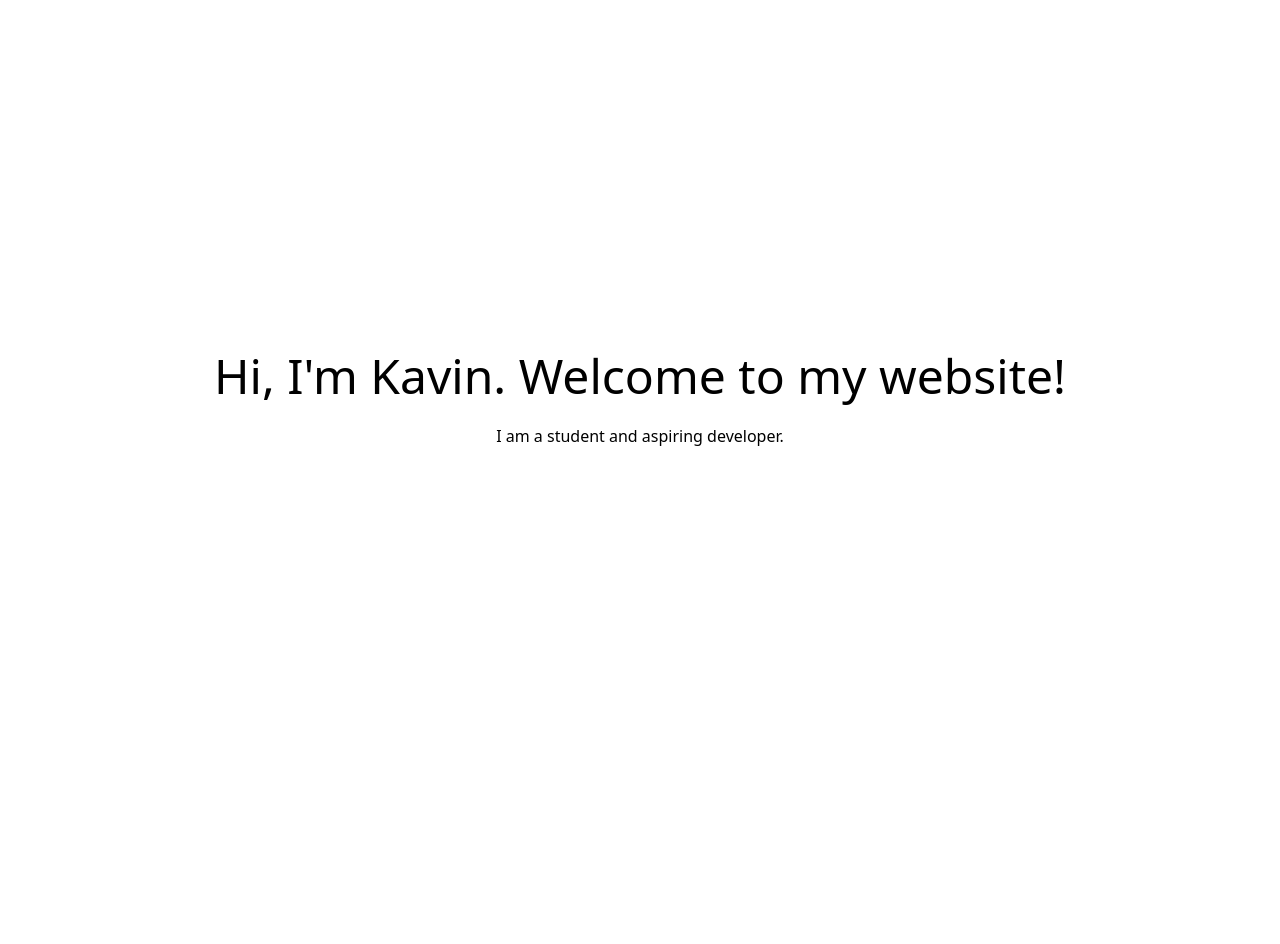
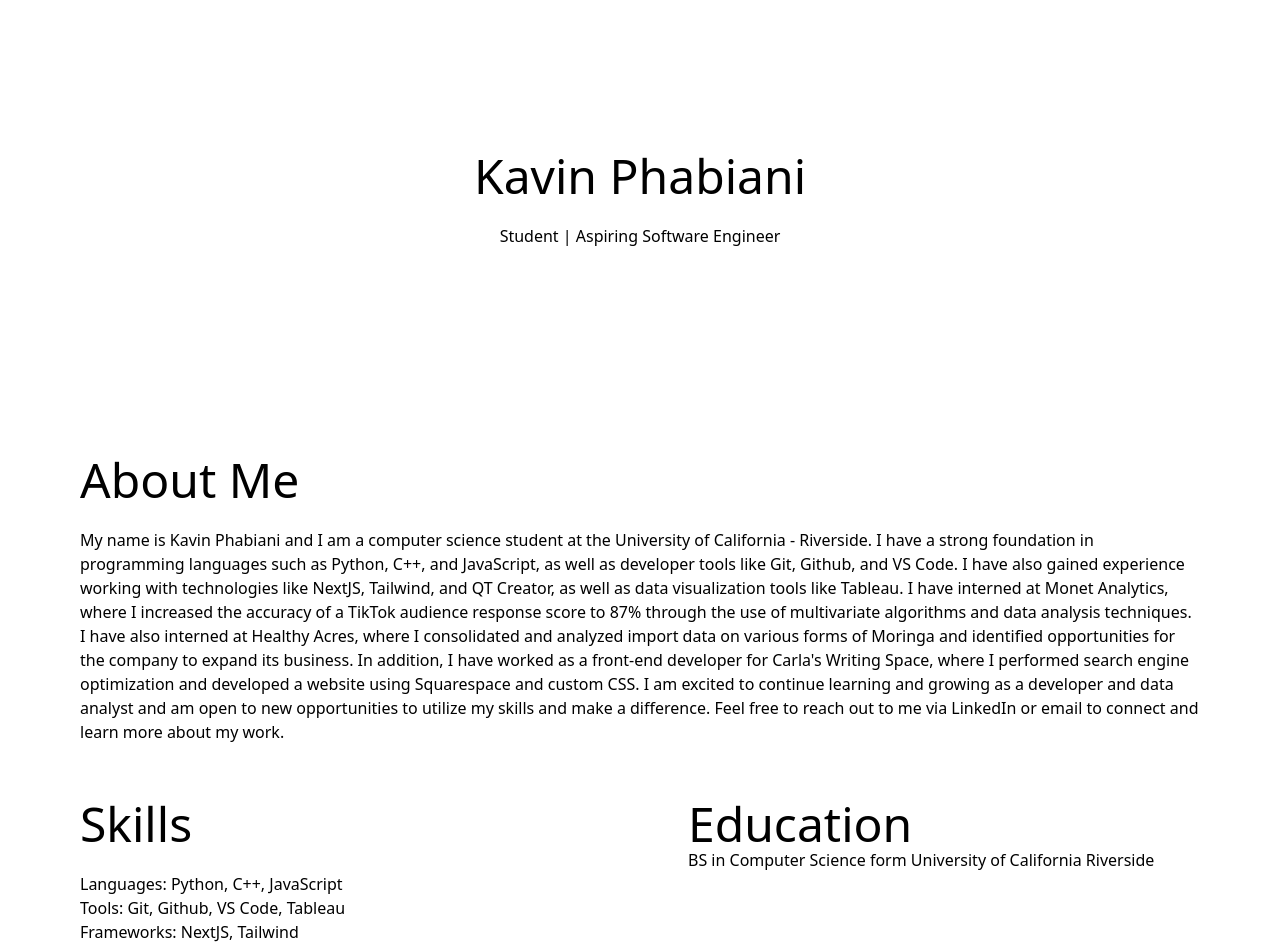
Before and after one commit to kavinphab/kavinphabiani, a React (Create React App) app: page / in a window 1280 px wide. Before the commit the page ends 800 px from the top, so only its background shows below. Built offline with nearby package versions, Linux system fonts and the light colour scheme.

Commit message:
added first iteration of about and skills

```diff
--- a/src/App.js
+++ b/src/App.js
@@ -1,9 +1,16 @@
 import React from 'react';
 import Landing from './Components/landing';
+import About from './Components/About';
+import Skills from './Components/Skills';
 function App()
 {
   return (
+    <div>
       <Landing />
+      <About />
+      <Skills />
+    </div>
+
 
   );
 }
--- /dev/null
+++ b/src/Components/About.js
@@ -0,0 +1,15 @@
+import React from 'react';
+
+const About = () => {
+    return (
+        <div className=' w-full h-[50vh] flex justify-start items-center p-20' >
+            <div >
+                <h1 className='text-5xl'>About Me</h1>
+                <br/>
+                <p className='flex justify-center'>My name is Kavin Phabiani and I am a computer science student at the University of California - Riverside. I have a strong foundation in programming languages such as Python, C++, and JavaScript, as well as developer tools like Git, Github, and VS Code. I have also gained experience working with technologies like NextJS, Tailwind, and QT Creator, as well as data visualization tools like Tableau. I have interned at Monet Analytics, where I increased the accuracy of a TikTok audience response score to 87% through the use of multivariate algorithms and data analysis techniques. I have also interned at Healthy Acres, where I consolidated and analyzed import data on various forms of Moringa and identified opportunities for the company to expand its business. In addition, I have worked as a front-end developer for Carla's Writing Space, where I performed search engine optimization and developed a website using Squarespace and custom CSS. I am excited to continue learning and growing as a developer and data analyst and am open to new opportunities to utilize my skills and make a difference. Feel free to reach out to me via LinkedIn or email to connect and learn more about my work.</p>
+            </div>
+        </div>
+    );
+}
+
+export default About;
--- /dev/null
+++ b/src/Components/Skills.js
@@ -0,0 +1,22 @@
+import React from 'react';
+
+const Skills = () => {
+    return (
+        <div className='grid grid-cols-2 gap-4 ml-20'>
+            <div>
+                <h1 className='text-5xl'>Skills</h1>
+                <br/>
+                <p>Languages: Python, C++, JavaScript</p>
+                <p>Tools: Git, Github, VS Code, Tableau</p>
+                <p>Frameworks: NextJS, Tailwind</p>
+            </div>
+
+            <div>
+                <h1 className='text-5xl'>Education</h1>
+                <p>BS in Computer Science form University of California Riverside</p>
+            </div>
+        </div>
+    );
+};
+
+export default Skills;
--- a/src/Components/landing.js
+++ b/src/Components/landing.js
@@ -1,14 +1,13 @@
 import React from 'react';
-import Picofme from './picofme.jpg';
 
 const Landing = () => {
     return (
-        <div className='w-full h-[100vh] flex justify-center items-center'>
+        <div className='w-full h-[50vh] flex justify-center items-center'>
 
             <div>
-                <h1 className='text-5xl'>Hi, I'm Kavin. Welcome to my website!</h1>
+                <h1 className='text-5xl'>Kavin Phabiani</h1>
                 <br/>
-                <p className='flex justify-center'>I am a student and aspiring developer.</p>
+                <p className='flex justify-center'>Student | Aspiring Software Engineer</p>
             </div>
         </div>
 
```
